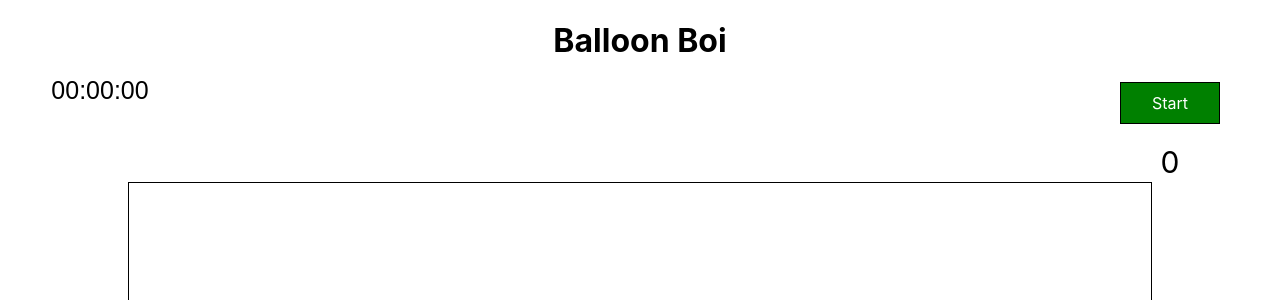
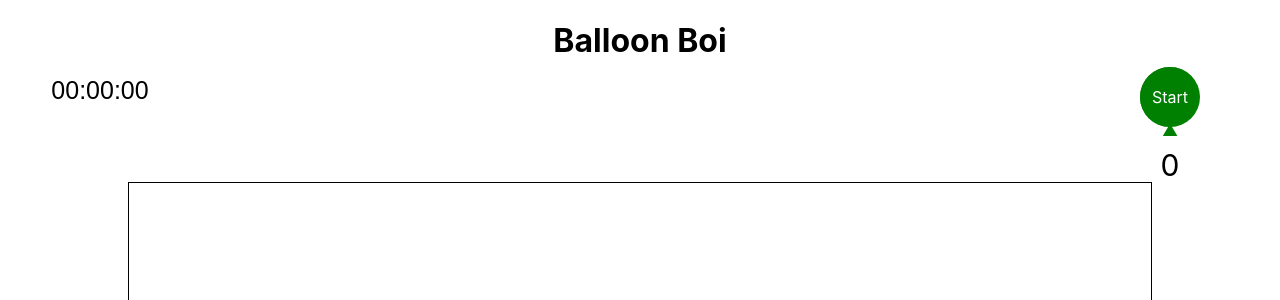
Before and after one commit to macro6461/balloon-popper, a React (Create React App) app: page / in a window 1280 px wide. Shown: the top 300 px of the page. Built offline with nearby package versions, Linux system fonts and the light colour scheme.

Commit message:
changed text and style of start button

```diff
--- a/src/App.scss
+++ b/src/App.scss
@@ -249,14 +249,31 @@
 }
 
 .startBtn{
-  bordeR: solid 1px black;
+  display: flex;
+  align-items: center;
+  justify-content: center;
+  border-radius: 100px;
   padding: 10px;
-  display: block;
   margin: auto;
-  width: 100px;
+  width: 60px;
+  height: 60px;
   color: white;
   background-color: green;
   cursor: pointer;
+  margin-top: -15px;
+}
+
+.startBtn{
+  background-color: green;
+  box-shadow:inset 17px 7px 10px green;
+}
+
+.startBtn:before {
+  color:green;
+  position:absolute;
+  top:38px;
+  content:"▲";
+  font-size:1em;
 }
 
 .headContainer{
--- a/src/balloons/YouLose.js
+++ b/src/balloons/YouLose.js
@@ -8,7 +8,7 @@ class YouLose extends Component {
 
     return(
       <div className='lostBalloonContainer'>
-        <div className='lostBalloon'>YOU'RE BALLOON IS POPPED!</div>
+        <div className='lostBalloon'>Your balloon is POPPED!</div>
       </div>
     )
   }
```
